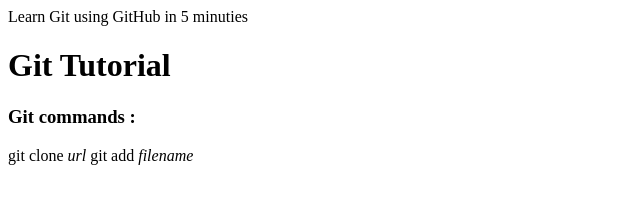
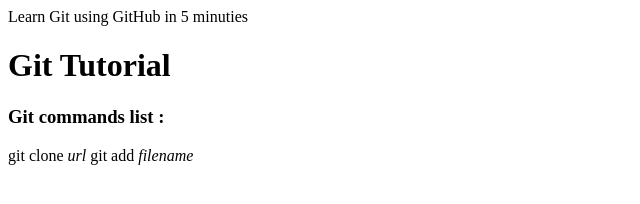
Before and after one commit to banjoSolomon/Solomon-, a plain HTML site: page index.html in a window 1280 px wide. Shown: the full height of the page, 0-640 px from the left. Drawn offline with Linux system fonts and the light colour scheme.

Commit message:
update tag h3 line

```diff
--- a/index.html
+++ b/index.html
@@ -8,7 +8,7 @@
 
 <body>
 <h1>Git Tutorial</h1>
-<h3>Git commands :</h3>
+<h3>Git commands list :</h3>
 git clone <i>url</i>
 
 git add <i>filename</!>
```
